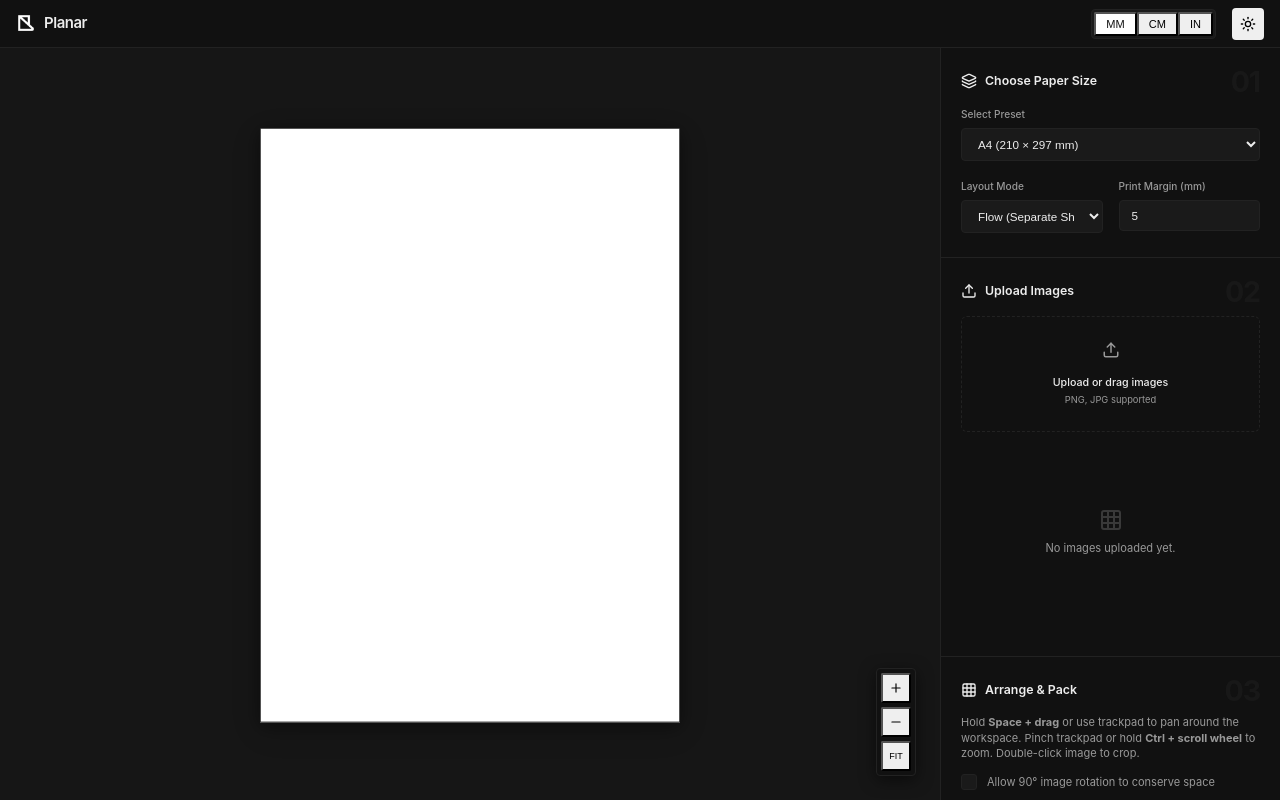
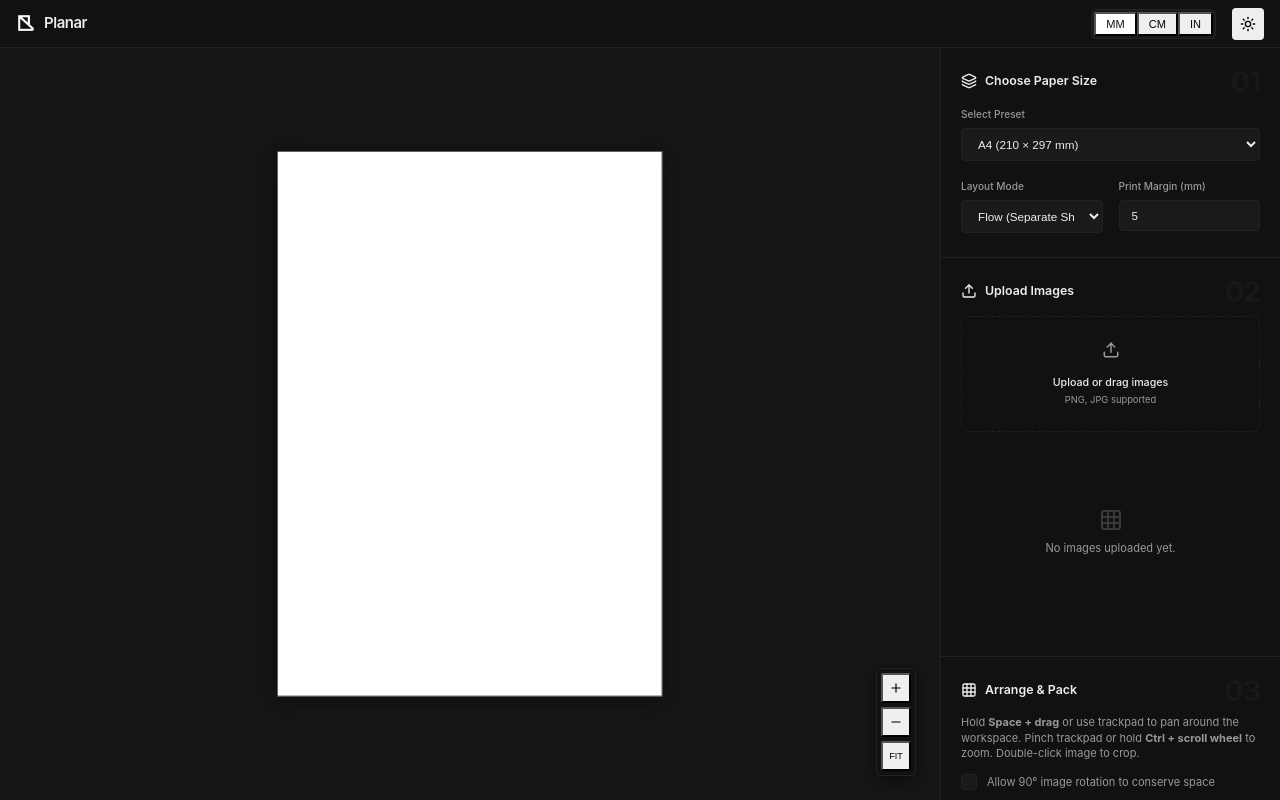
Before and after one commit to Mason363/Planar, a Next.js app: page / in a window 1280 px wide. Built offline with nearby package versions, Linux system fonts and the light colour scheme.

Commit message:
fix: resolve canvas scroll clipping with inline-block centering and fix trackpad classification lock

```diff
--- a/app/globals.css
+++ b/app/globals.css
@@ -171,16 +171,28 @@ html, body {
 .workspace-container {
   position: relative;
   overflow: auto;
-  display: flex;
   height: 100%;
   width: 100%;
   cursor: default;
   z-index: 10;
+  white-space: nowrap;
+  text-align: center;
+}
+
+/* Ghost element to align vertical-align: middle when smaller than viewport */
+.workspace-container::before {
+  content: "";
+  display: inline-block;
+  height: 100%;
+  vertical-align: middle;
 }
 
 .workspace-scroll-wrapper {
-  margin: auto;
+  display: inline-block;
+  vertical-align: middle;
   position: relative;
+  text-align: left;
+  white-space: normal;
 }
 
 .workspace-pasteboard {
--- a/app/page.tsx
+++ b/app/page.tsx
@@ -454,32 +454,32 @@ export default function PlanarApp() {
     const container = workspaceRef.current;
     if (!container) return;
 
-    // Keep a local history of recent scroll deltas to distinguish trackpad vs mouse wheel
-    let wheelHistory: { dx: number; dy: number; time: number }[] = [];
+    let lastTrackpadTime = 0;
 
     const handleWheel = (e: WheelEvent) => {
       e.preventDefault();
 
       const now = Date.now();
-      // Remove events older than 500ms
-      wheelHistory = wheelHistory.filter(x => now - x.time < 500);
-      wheelHistory.push({ dx: e.deltaX, dy: e.deltaY, time: now });
-      if (wheelHistory.length > 8) {
-        wheelHistory.shift();
+
+      // Check if the current event shows any trackpad-specific signature:
+      // 1. Horizontal scrolling (deltaX !== 0)
+      // 2. Fractional scrolling (fractional deltaY or deltaX)
+      // 3. Very small deltas (Math.abs(deltaY) < 4), which are typical of trackpad start/precision swipes but not mouse wheel notches
+      const isTrackpadEvent = e.deltaX !== 0 || e.deltaX % 1 !== 0 || e.deltaY % 1 !== 0 || (e.deltaY !== 0 && Math.abs(e.deltaY) < 4);
+
+      if (isTrackpadEvent) {
+        lastTrackpadTime = now;
       }
 
-      // Check if there is any evidence of trackpad swipe (non-zero deltaX or fractional deltas)
-      const hasTrackpadSign = wheelHistory.some(
-        x => x.dx !== 0 || x.dx % 1 !== 0 || x.dy % 1 !== 0
-      );
-
-      // Discrete large integer steps (typical of physical mouse wheel ticks)
-      const isDiscreteMouse = e.deltaX === 0 && e.deltaY % 1 === 0 && Math.abs(e.deltaY) >= 4;
-
-      // If it's a discrete tick OR if we've seen at least 2 events and none have trackpad indicators, it's a mouse
-      const isMouseScroll = isDiscreteMouse || (!hasTrackpadSign && wheelHistory.length >= 2);
-
-      if (e.ctrlKey || e.metaKey || isMouseScroll) {
+      // Treat as trackpad if we saw a trackpad signature in the last 1000ms
+      const isTrackpad = (now - lastTrackpadTime) < 1000;
+
+      // We zoom if:
+      // - User pinches on trackpad (ctrlKey/metaKey is true)
+      // - OR we are NOT on a trackpad (meaning it's a physical mouse wheel scroll)
+      const shouldZoom = e.ctrlKey || e.metaKey || !isTrackpad;
+
+      if (shouldZoom) {
         // Zoom
         let factor = 1.0;
         if (e.ctrlKey || e.metaKey) {
@@ -517,7 +517,7 @@ export default function PlanarApp() {
           top: pointY * nextZoom - mouseY,
         };
       } else {
-        // Two-finger trackpad panning or mouse wheel scroll pan
+        // Two-finger trackpad panning
         container.scrollLeft += e.deltaX;
         container.scrollTop += e.deltaY;
       }
@@ -1304,6 +1304,49 @@ export default function PlanarApp() {
 
   const { totalWidth, totalHeight, cols, rows, pagesCount } = getLayoutDimensions();
 
+  // Fit the canvas pasteboard to the available viewport space
+  const fitToViewport = () => {
+    const container = workspaceRef.current;
+    if (!container) return;
+
+    const containerW = container.clientWidth;
+    const containerH = container.clientHeight;
+
+    if (containerW > 0 && containerH > 0) {
+      const neededW = (totalWidth + 80) * PX_PER_MM;
+      const neededH = (totalHeight + 80) * PX_PER_MM;
+      const zoomW = containerW / neededW;
+      const zoomH = containerH / neededH;
+      // Fit to screen with a 8% safety margin
+      const nextZoom = Math.max(0.12, Math.min(3.0, Math.min(zoomW, zoomH) * 0.92));
+
+      setZoom(nextZoom);
+
+      // Center the scroll position
+      pendingScrollRef.current = {
+        left: (neededW * nextZoom - containerW) / 2,
+        top: (neededH * nextZoom - containerH) / 2,
+      };
+    }
+  };
+
+  // Auto-fit to viewport on initial mount or when layout sizes change
+  useEffect(() => {
+    if (mounted) {
+      fitToViewport();
+    }
+  }, [mounted, totalWidth, totalHeight]);
+
+  // Window resize/rotation listener to recalculate page fit
+  useEffect(() => {
+    if (!mounted) return;
+    const handleResize = () => {
+      fitToViewport();
+    };
+    window.addEventListener("resize", handleResize);
+    return () => window.removeEventListener("resize", handleResize);
+  }, [mounted, totalWidth, totalHeight]);
+
   // Distribute packing algorithm
   const distributeImagesList = (items: ImageItem[]): ImageItem[] => {
     if (items.length === 0) return items;
@@ -1484,7 +1527,7 @@ export default function PlanarApp() {
 
   const handleZoomIn = () => setZoom((z) => Math.min(3.0, z + 0.1));
   const handleZoomOut = () => setZoom((z) => Math.max(0.15, z - 0.1));
-  const handleZoomReset = () => setZoom(0.8);
+  const handleZoomReset = () => fitToViewport();
 
   const startCropping = (id: string) => {
     setSelectedImageId(id);
```
